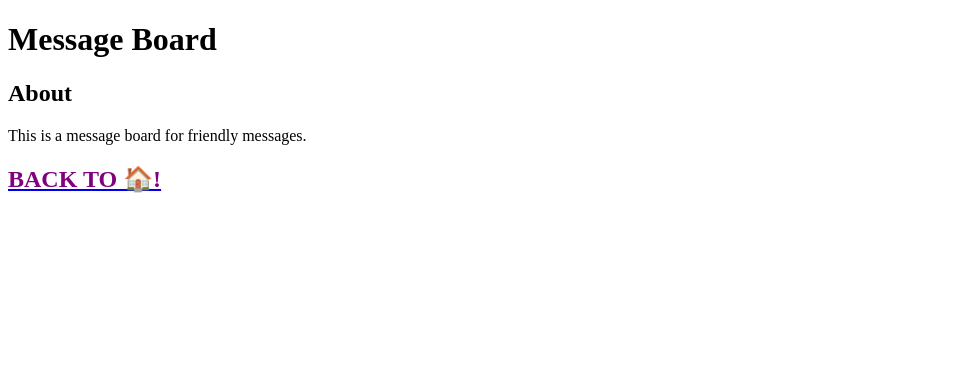
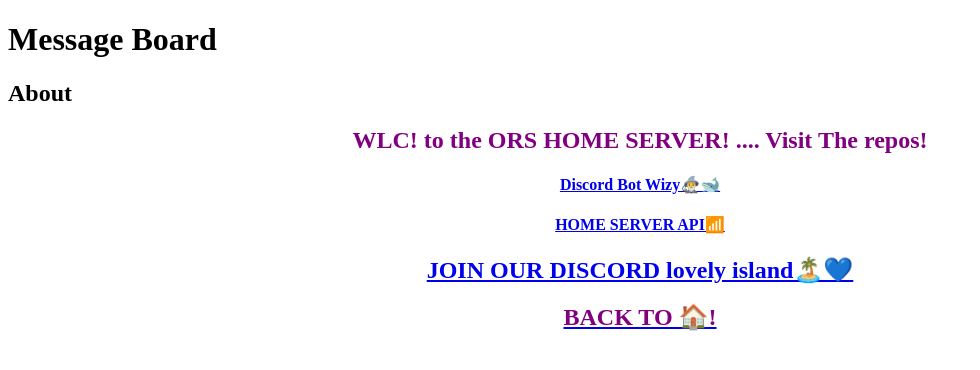
Before and after one commit to orsnaro/Home-Server-API, a Flask app: page /about in a window 1280 px wide. Shown: the top 370 px of the page, without its empty margins (0-980 px from the left). Run offline with Flask 3, Linux system fonts and the light colour scheme.

Commit message:
add GH actions on push + update the #

```diff
--- a/board/templates/pages/about.html
+++ b/board/templates/pages/about.html
@@ -5,6 +5,13 @@
 {% endblock header %}
 
 {% block content %}
-  <p>This is a message board for friendly messages.</p>
-  <a href='{{ url_for('pages.home') }}'>  <h1 style='color:purple'>  BACK TO 🏠! </h1> </a>
-{% endblock content %}
+  <center>
+    <h1 style="color:purple">WLC! to the ORS HOME SERVER! .... Visit The repos!</h1>
+    <h4><a href="https://github.com/orsnaro/Discord-Bot-Ai/tree/production-Home-Server?tab=readme-ov-file#discord-bot-project-wizard-gpteous--">Discord Bot Wizy🧙‍♂️🐋</a></h4>
+    <h4><a href="https://github.com/orsnaro/Home-Server-API/tree/Production-Home-Ubuntu">HOME SERVER API📶</a></h4>
+
+    <h1> <a href="https://discord.gg/SHA2SFdMWq">JOIN OUR DISCORD lovely island🏝️💙 </a> </h1>
+
+    <a href='{{ url_for('pages.home') }}'>  <h1 style='color:purple'>  BACK TO 🏠! </h1> </a>
+  </center>
+  {% endblock content %}
```
Also changed, not shown: .github/workflows/server_api_actions.yml (added).
